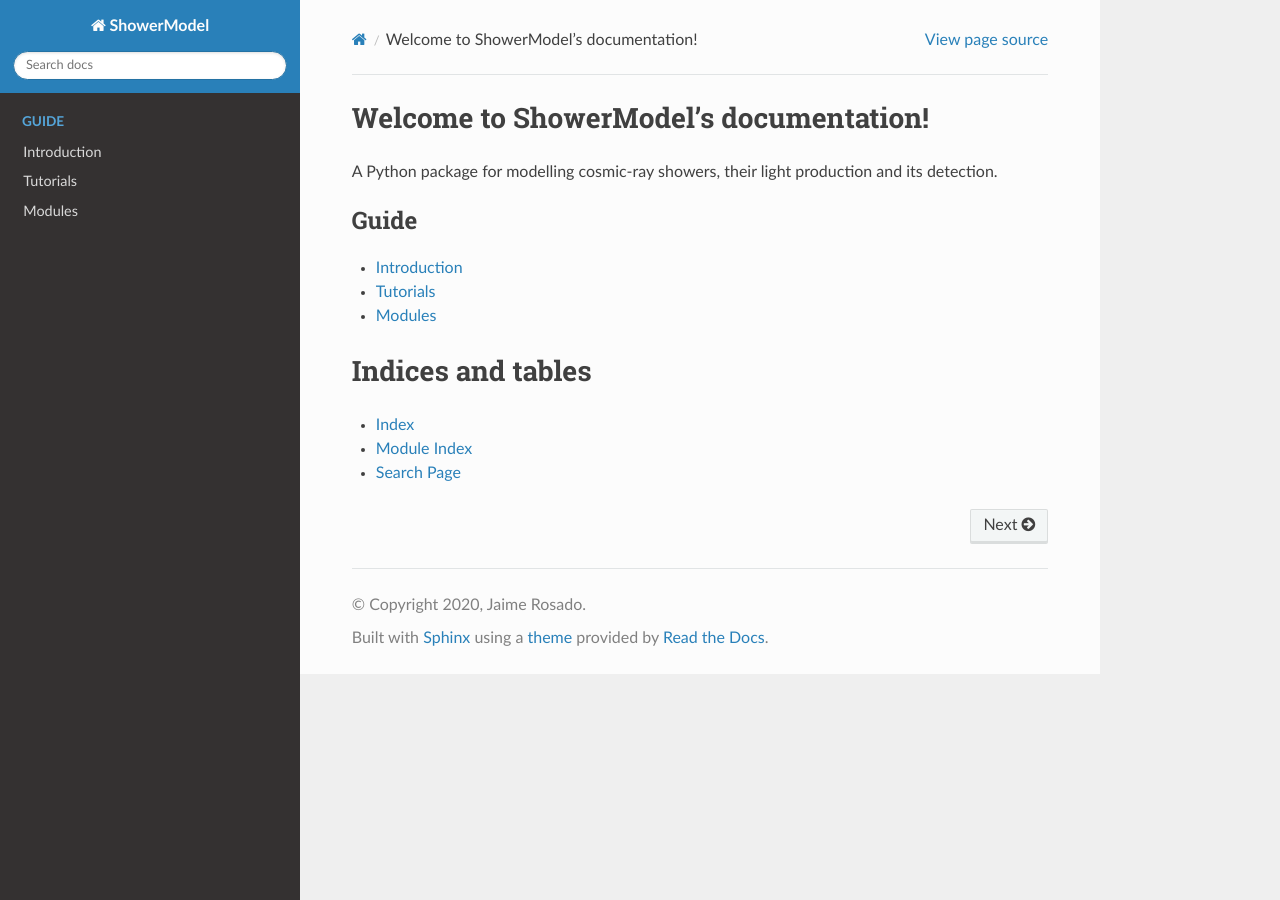
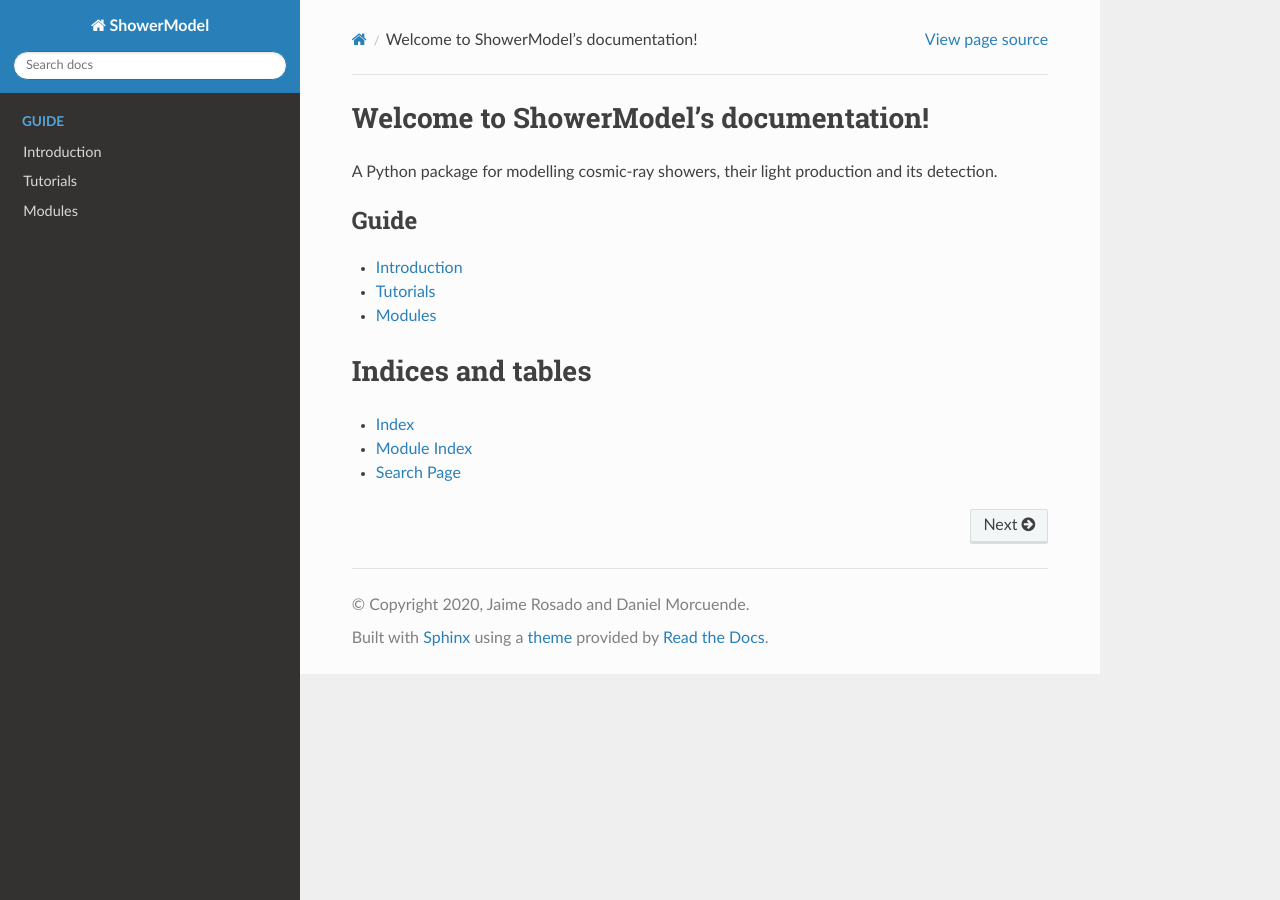
Before and after one commit to JaimeRosado/ShowerModel, a Sphinx documentation site: the page built from docs/index.rst, in a window 1280 px wide. Built offline with Sphinx 7.4.7 and the Read the Docs theme 2.0.0, drawn with Linux system fonts in a browser that asks for light colours; pages that are not in the unit, such as notebooks, are missing from menus.

Commit message:
add extensions

```diff
--- a/docs/conf.py
+++ b/docs/conf.py
@@ -18,21 +18,24 @@
 # -- Project information -----------------------------------------------------
 
 project = 'ShowerModel'
-copyright = '2020, Jaime Rosado'
+copyright = '2020, Jaime Rosado and Daniel Morcuende'
 author = 'Jaime Rosado'
 
 # The full version, including alpha/beta/rc tags
 release = '0.1.0'
-
 
 # -- General configuration ---------------------------------------------------
 
 # Add any Sphinx extension module names here, as strings. They can be
 # extensions coming with Sphinx (named 'sphinx.ext.*') or your custom
 # ones.
-extensions = ['sphinx.ext.autodoc', 'sphinx.ext.coverage',
-              'sphinx.ext.napoleon']
-
+extensions = [
+    'sphinx.ext.autodoc',
+    'sphinx.ext.coverage',
+    'sphinx.ext.githubpages',
+    'sphinx.ext.napoleon',
+    'numpydoc',
+]
 
 # Add any paths that contain templates here, relative to this directory.
 templates_path = ['_templates']
@@ -41,7 +44,6 @@
 # directories to ignore when looking for source files.
 # This pattern also affects html_static_path and html_extra_path.
 exclude_patterns = ['_build', 'Thumbs.db', '.DS_Store']
-
 
 # -- Options for HTML output -------------------------------------------------
 
```
